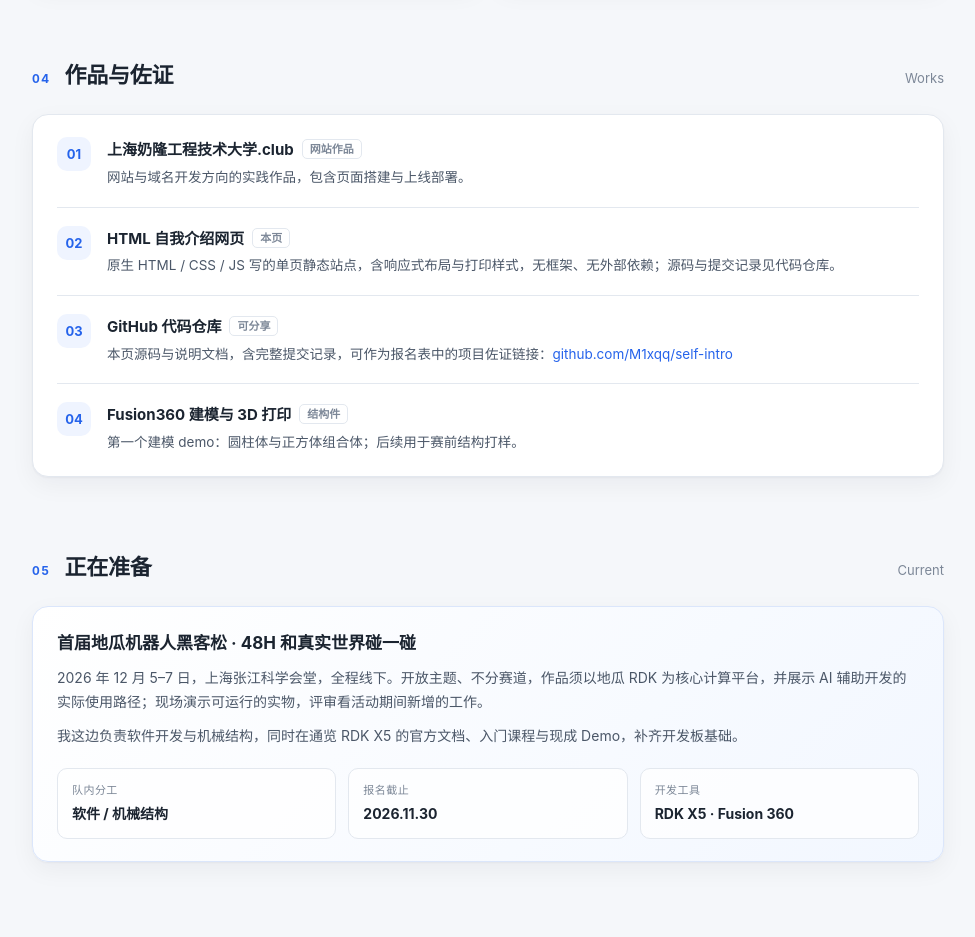
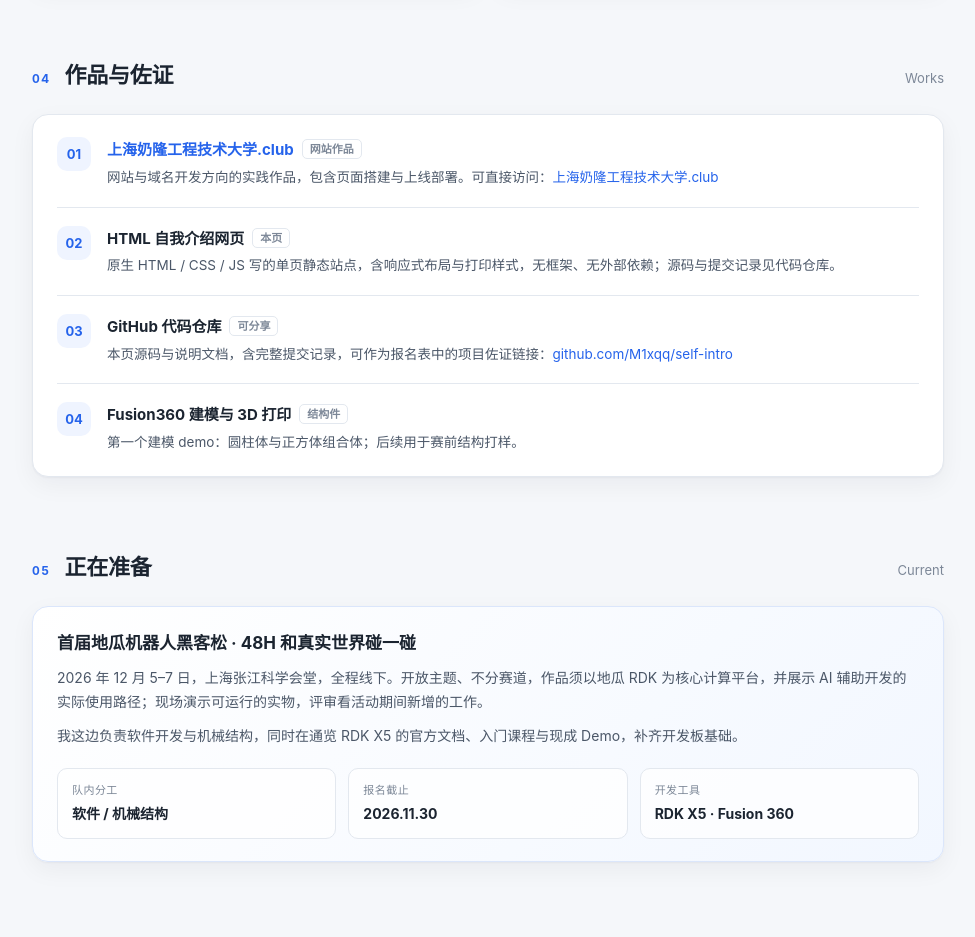
Before and after one commit to M1xqq/self-intro, a plain HTML site: page index.html in a window 1280 px wide. Shown: the part 1700-2637 px from the top of the page, without its empty margins (152-1127 px from the left). Drawn offline with Linux system fonts and the light colour scheme.

Commit message:
feat: 作品区网站补充可点击链接

```diff
--- a/index.html
+++ b/index.html
@@ -244,8 +244,8 @@
       <div class="work">
         <div class="work-idx">01</div>
         <div>
-          <div class="work-title">上海奶隆工程技术大学.club<span class="work-kind">网站作品</span></div>
-          <div class="work-desc">网站与域名开发方向的实践作品，包含页面搭建与上线部署。</div>
+          <div class="work-title"><a href="https://xn--fhqu4y0gz4eixee8i2xip5mcs1ads3d.club" style="color:var(--accent)" target="_blank" rel="noopener">上海奶隆工程技术大学.club</a><span class="work-kind">网站作品</span></div>
+          <div class="work-desc">网站与域名开发方向的实践作品，包含页面搭建与上线部署。可直接访问：<a href="https://xn--fhqu4y0gz4eixee8i2xip5mcs1ads3d.club" style="color:var(--accent)" target="_blank" rel="noopener">上海奶隆工程技术大学.club</a></div>
         </div>
       </div>
       <div class="work">
```
